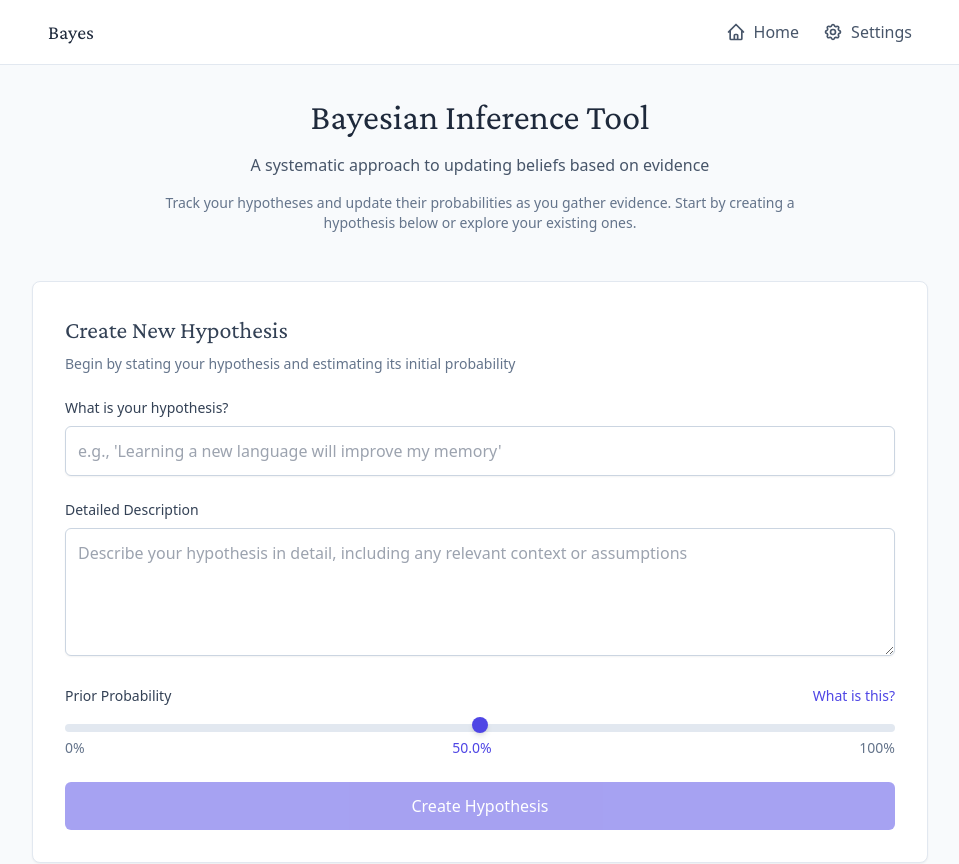
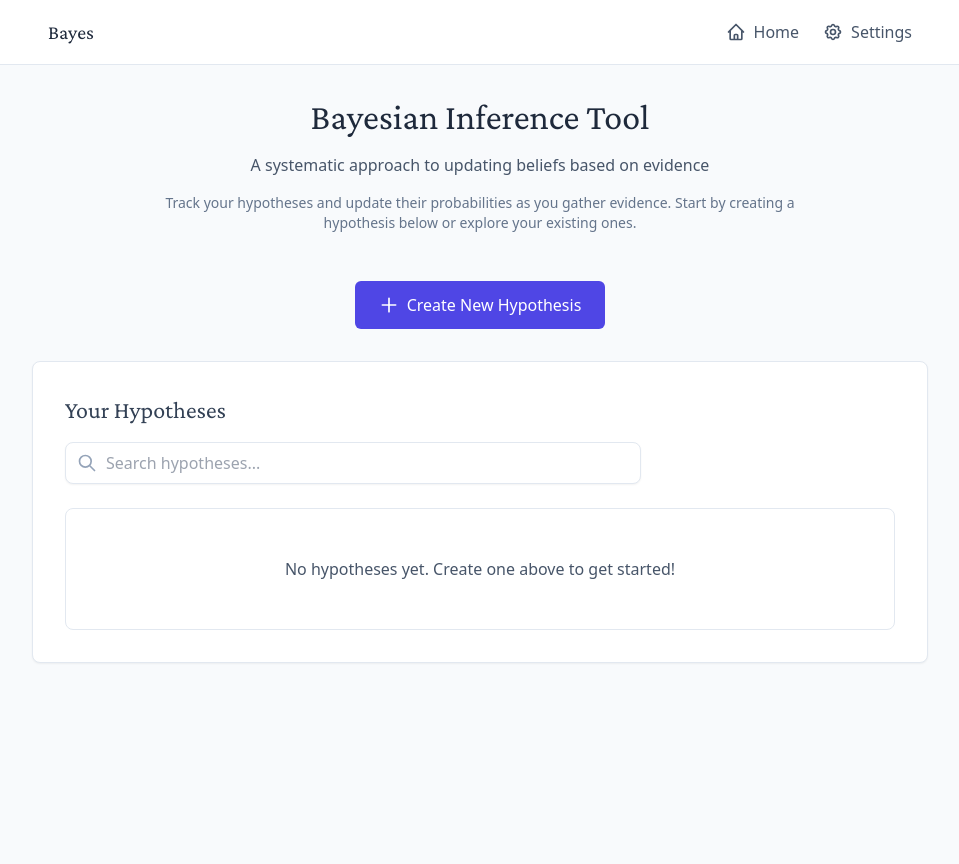
Before and after one commit to narthur/bayes, a SvelteKit app: page / in a window 1280 px wide. Shown: the top 864 px of the page, without its empty margins (160-1119 px from the left). Built offline with nearby package versions, Linux system fonts and the light colour scheme.

Commit message:
new hypothesis modal

```diff
--- a/src/lib/components/Modal.svelte
+++ b/src/lib/components/Modal.svelte
@@ -2,15 +2,47 @@
 	export let open = false;
 	export let title: string;
 	export let onClose: () => void;
+
+	let modalElement: HTMLDivElement;
+
+	function handleKeydown(event: KeyboardEvent) {
+		if (event.key === 'Escape' && open) {
+			onClose();
+		}
+	}
+
+	$: if (open) {
+		// Focus trap
+		setTimeout(() => {
+			modalElement?.focus();
+		}, 0);
+	}
 </script>
+
+<svelte:window on:keydown={handleKeydown} />
 
 {#if open}
 	<div class="fixed inset-0 bg-black/50 flex items-center justify-center p-4 z-50">
-    <div class="bg-white rounded-lg shadow-xl w-full max-w-2xl" role="dialog" aria-modal="true">
+		<!-- Backdrop click handler -->
+		<div
+			class="absolute inset-0"
+			on:click={onClose}
+			on:keydown={(e) => e.key === 'Escape' && onClose()}
+			role="presentation"
+		></div>
+
+		<div
+			bind:this={modalElement}
+			class="bg-white rounded-lg shadow-xl w-full max-w-2xl relative"
+			role="dialog"
+			aria-modal="true"
+			aria-labelledby="modal-title"
+			tabindex="-1"
+		>
 			<div class="flex items-center justify-between p-6 border-b border-slate-200">
-        <h2 class="text-2xl font-serif text-slate-700">{title}</h2>
+				<h2 id="modal-title" class="text-2xl font-serif text-slate-700">{title}</h2>
 				<button
-          onclick={onClose}
+					on:click={onClose}
 					class="text-slate-400 hover:text-slate-500"
 					aria-label="Close modal"
 				>
--- a/src/lib/components/NewHypothesisForm.svelte
+++ b/src/lib/components/NewHypothesisForm.svelte
@@ -2,6 +2,9 @@
 	import { BeeminderService } from '$lib/beeminder';
 	import type { BeeminderConfig } from '$lib/types';
 	import { saveHypotheses } from '$lib/storage';
+	import { createEventDispatcher } from 'svelte';
+
+	const dispatch = createEventDispatcher();
 
 	export let hypotheses: Hypothesis[];
 	export let beeminderConfig: BeeminderConfig;
@@ -43,6 +46,7 @@
 			} catch (error) {
 				console.error('Failed to send datapoint to Beeminder:', error);
 			}
+			dispatch('hypothesisCreated');
 		}
 	}
 
--- a/src/routes/+page.svelte
+++ b/src/routes/+page.svelte
@@ -9,7 +9,10 @@
 		duplicateHypothesis
 	} from '$lib/storage';
 	import NewHypothesisForm from '$lib/components/NewHypothesisForm.svelte';
+	import Modal from '$lib/components/Modal.svelte';
 	import type { BeeminderConfig } from '$lib/types';
+
+	let showNewHypothesisModal = false;
 
 	let hypotheses: Hypothesis[] = [];
 	let beeminderConfig: BeeminderConfig;
@@ -56,7 +59,34 @@
 			</p>
 		</div>
 
-		<NewHypothesisForm {hypotheses} {beeminderConfig} />
+		<div class="mb-8 flex justify-center">
+			<button
+				on:click={() => (showNewHypothesisModal = true)}
+				class="px-6 py-3 bg-indigo-600 text-white rounded-md hover:bg-indigo-700 transition-colors font-medium flex items-center gap-2"
+			>
+				<svg class="w-5 h-5" fill="none" stroke="currentColor" viewBox="0 0 24 24">
+					<path
+						stroke-linecap="round"
+						stroke-linejoin="round"
+						stroke-width="2"
+						d="M12 4v16m8-8H4"
+					/>
+				</svg>
+				Create New Hypothesis
+			</button>
+		</div>
+
+		<Modal
+			open={showNewHypothesisModal}
+			title="Create New Hypothesis"
+			onClose={() => (showNewHypothesisModal = false)}
+		>
+			<NewHypothesisForm
+				{hypotheses}
+				{beeminderConfig}
+				on:hypothesisCreated={() => (showNewHypothesisModal = false)}
+			/>
+		</Modal>
 
 		<!-- List of hypotheses -->
 		<div class="mb-12 p-8 bg-white rounded-lg shadow-sm border border-slate-200">
```
Lines whose indentation alone changed are shown as unchanged.
